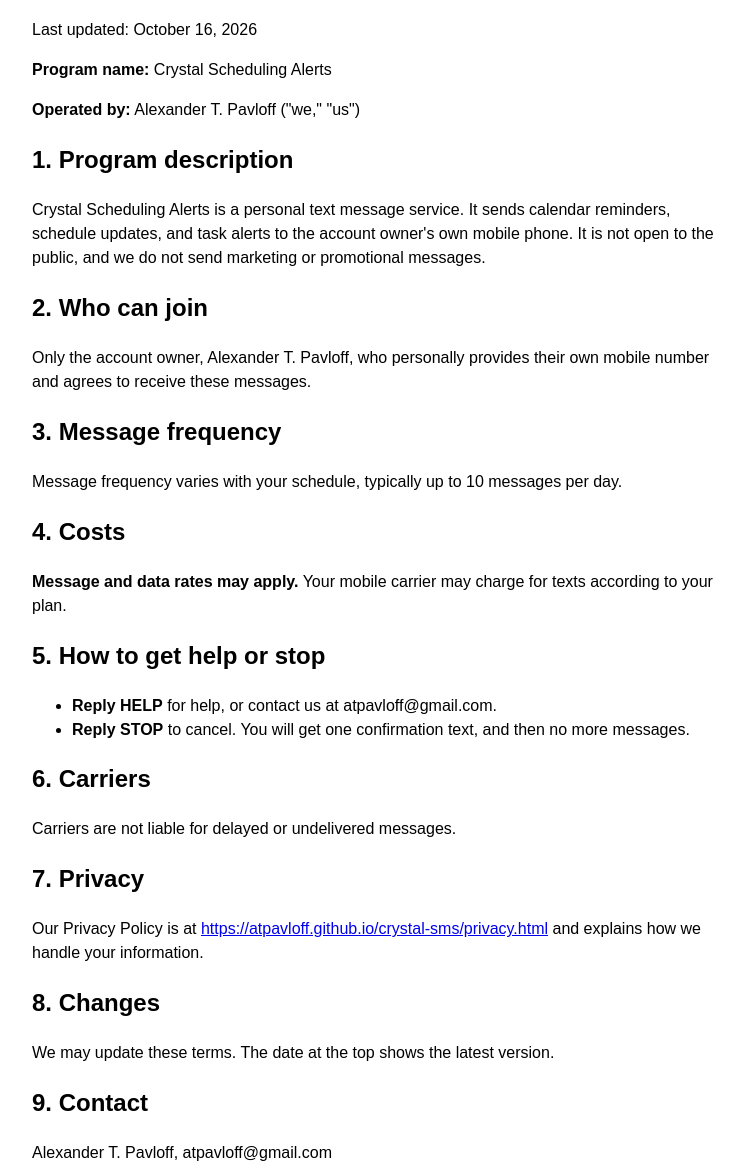
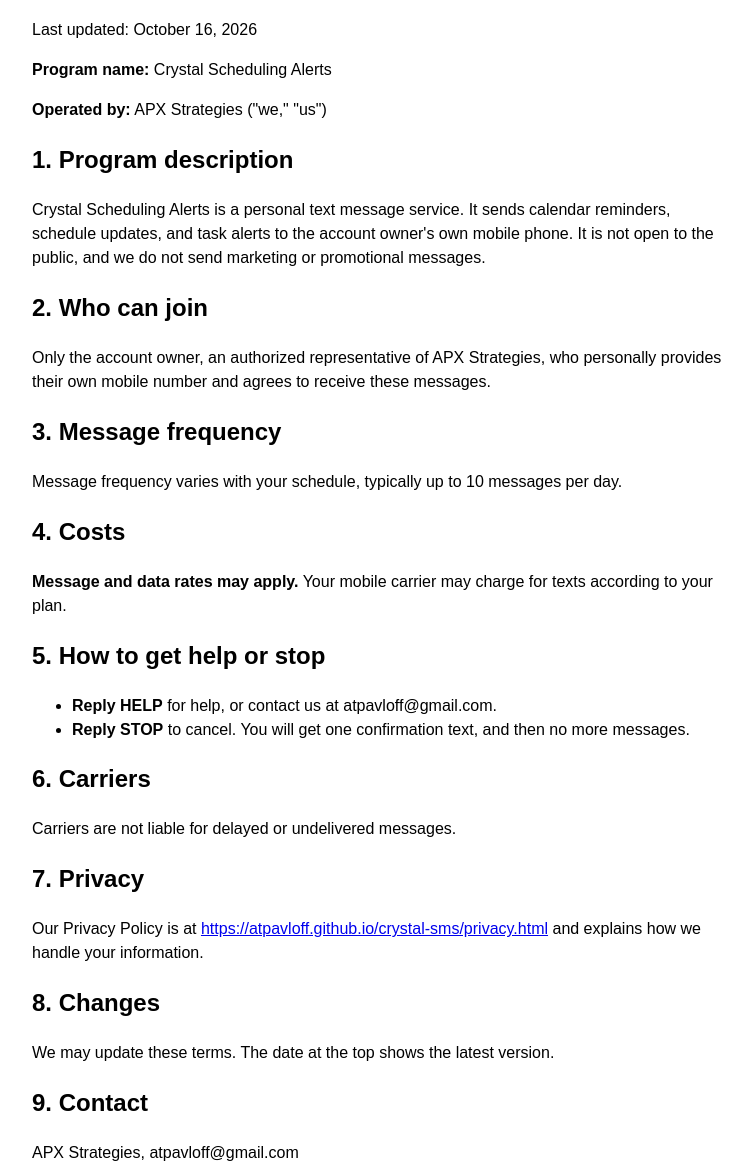
Before and after one commit to ATPavloff/crystal-sms, a plain HTML site: page terms.html in a window 1280 px wide. Shown: the part 131-1300 px from the top of the page, without its empty margins (258-1010 px from the left). Drawn offline with Linux system fonts and the light colour scheme.

Commit message:
Update sender to APX Strategies

```diff
--- a/terms.html
+++ b/terms.html
@@ -1,11 +1,11 @@
 <!doctype html><html lang="en"><head><meta charset="utf-8"><meta name="viewport" content="width=device-width,initial-scale=1"><title>Crystal Scheduling Alerts</title><style>body{font-family:sans-serif;max-width:700px;margin:2em auto;padding:0 1em;line-height:1.5}</style></head><body><h1>Terms and Conditions: Crystal Scheduling Alerts</h1>
 <p>Last updated: October 16, 2026</p>
 <p><strong>Program name:</strong> Crystal Scheduling Alerts</p>
-<p><strong>Operated by:</strong> Alexander T. Pavloff (&quot;we,&quot; &quot;us&quot;)</p>
+<p><strong>Operated by:</strong> APX Strategies (&quot;we,&quot; &quot;us&quot;)</p>
 <h2>1. Program description</h2>
 <p>Crystal Scheduling Alerts is a personal text message service. It sends calendar reminders, schedule updates, and task alerts to the account owner&#x27;s own mobile phone. It is not open to the public, and we do not send marketing or promotional messages.</p>
 <h2>2. Who can join</h2>
-<p>Only the account owner, Alexander T. Pavloff, who personally provides their own mobile number and agrees to receive these messages.</p>
+<p>Only the account owner, an authorized representative of APX Strategies, who personally provides their own mobile number and agrees to receive these messages.</p>
 <h2>3. Message frequency</h2>
 <p>Message frequency varies with your schedule, typically up to 10 messages per day.</p>
 <h2>4. Costs</h2>
@@ -22,4 +22,4 @@
 <h2>8. Changes</h2>
 <p>We may update these terms. The date at the top shows the latest version.</p>
 <h2>9. Contact</h2>
-<p>Alexander T. Pavloff, atpavloff@gmail.com</p></body></html>
+<p>APX Strategies, atpavloff@gmail.com</p></body></html>
```
Also changed, not shown: index.html (+1 -1 lines), privacy.html (+2 -2 lines).
